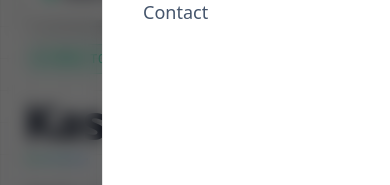
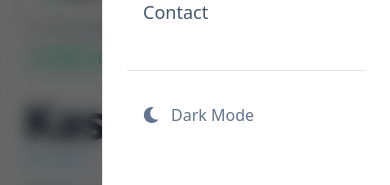
Before and after one commit to engrkashifkhan/kashif, a React (Vite) app: page / in a window 390 px wide. Both pictures are taken after a click on the button 348 px from the left and 32 px from the top of the page. Shown: the part 358-543 px from the top of the page. Built offline with nearby package versions, Linux system fonts and the light colour scheme; no server answers; what groq-sdk would draw is missing.

Commit message:
turn on dark mode

```diff
--- a/src/components/Header.jsx
+++ b/src/components/Header.jsx
@@ -118,7 +118,7 @@ const Header = ({ darkMode, setDarkMode, menuOpen, setMenuOpen, handleScroll })
                     {item.label}
                   </motion.button>
                 ))}
-                <div className="hidden mt-6 pt-6 border-t border-black/10 dark:border-white/10">
+                <div className="mt-6 pt-6 border-t border-black/10 dark:border-white/10">
                   <button
                     onClick={() => setDarkMode(!darkMode)}
                     className="flex items-center gap-3 text-slate-500 dark:text-slate-400 hover:text-slate-900 dark:hover:text-white transition-colors px-4 py-2 w-full"
```
Also changed, not shown: .claude/cloude-code-toolbox-mcp-skills-awareness.md (added), 1 other file (tests, documents, lock files or other folders).
